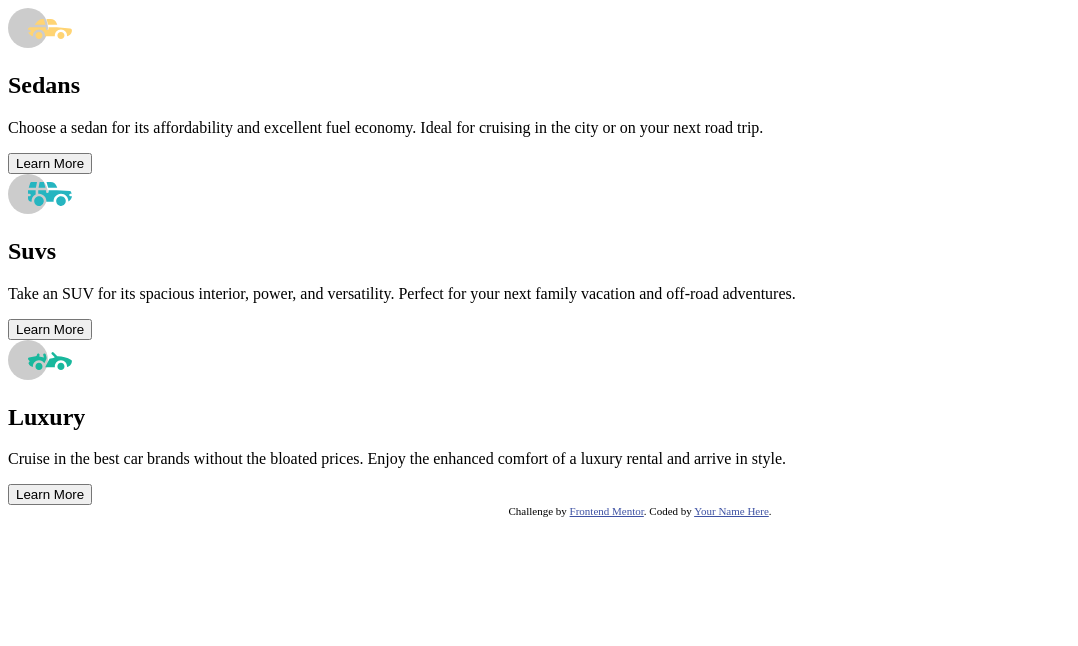
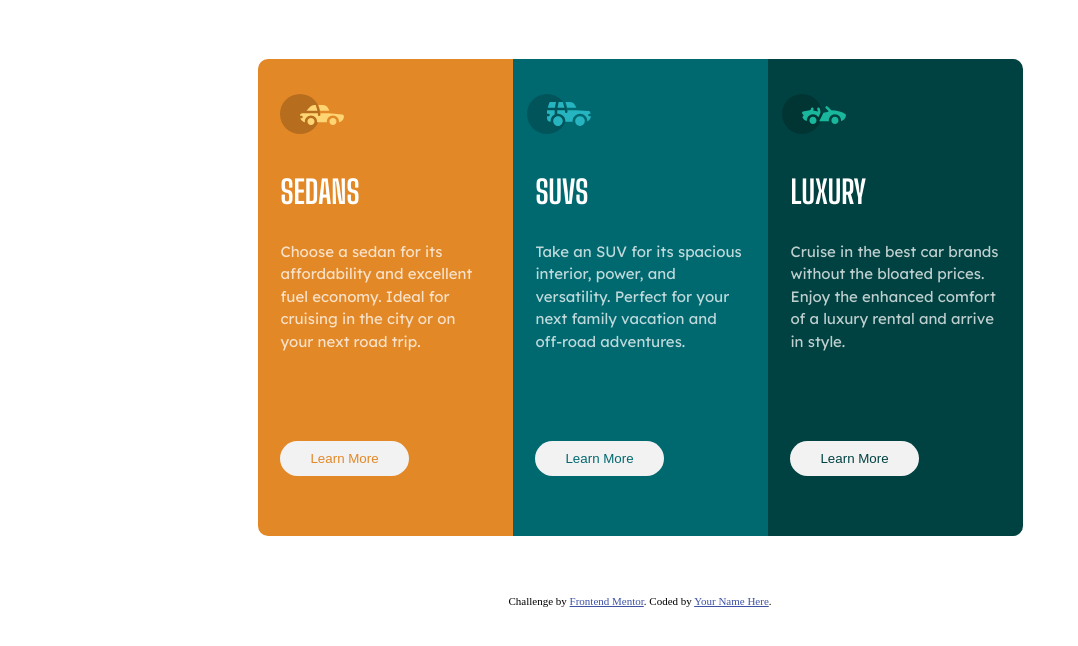
Before and after one commit to ignaciorumbodesk/3-column-preview-card-component-main, a plain HTML site: page index.html in a window 1280 px wide. Shown: the whole page, without its empty margins (0-1078 px from the left). Drawn offline with Linux system fonts and the light colour scheme.

Commit message:
Se añaden estilos formato DESKTOP

```diff
--- a/index.html
+++ b/index.html
@@ -5,7 +5,14 @@
   <meta name="viewport" content="width=device-width, initial-scale=1.0"> <!-- displays site properly based on user's device -->
   <link rel="icon" type="image/png" sizes="32x32" href="./images/favicon-32x32.png">
   <title>Frontend Mentor | 3-column preview card component</title>
+  <link rel="stylesheet" href="style.css">
   <!-- Feel free to remove these styles or customise in your own stylesheet 👍 -->
+  <link rel="preconnect" href="https://fonts.googleapis.com">
+  <link rel="preconnect" href="https://fonts.gstatic.com" crossorigin>
+  <link href="https://fonts.googleapis.com/css2?family=Big+Shoulders+Display:wght@700&display=swap" rel="stylesheet">
+  <link rel="preconnect" href="https://fonts.googleapis.com">
+  <link rel="preconnect" href="https://fonts.gstatic.com" crossorigin>
+  <link href="https://fonts.googleapis.com/css2?family=Big+Shoulders+Display:wght@700&family=Lexend+Deca&display=swap" rel="stylesheet">
   <style>
     .attribution { font-size: 11px; text-align: center; }
     .attribution a { color: hsl(228, 45%, 44%); }
@@ -13,43 +20,43 @@
 </head>
 <body>
   <main>
-    <article>
-      <header id="Sedans">
-        <img src="./images/icon-sedans.svg" alt="Sedans car">
-        <h2>Sedans</h2>
+    <article id="sedans">
+      <header class="container">
+        <img class ="vehicle-image" src="./images/icon-sedans.svg" alt="Sedans car">
+        <h2>SEDANS</h2>
       </header>
-      <section>
+      <section class="container">
         <p>Choose a sedan for its affordability and excellent fuel economy. Ideal for cruising in the city
           or on your next road trip.</p>
       </section>
-      <footer>
-        <button type="submit">Learn More</button>
+      <footer class="container">
+        <button type="button">Learn More</button>
       </footer>
     </article>
     <article id="suvs">
-      <header>
-        <img src="./images/icon-suvs.svg" alt="Suvs vehicles">
-        <h2>Suvs</h2>
+      <header class="container">
+        <img class="vehicle-image scaled" src="./images/icon-suvs.svg" alt="Suvs vehicles">
+        <h2>SUVS</h2>
       </header>
-      <section>
+      <section class="container">
         <p>Take an SUV for its spacious interior, power, and versatility. Perfect for your next family vacation
           and off-road adventures.
         </p>
       </section>
-      <footer>
+      <footer class="container">
         <button type="submit">Learn More</button>
       </footer>
     </article>
     <article id="luxury">
-      <header>
-        <img src="./images/icon-luxury.svg" alt="Luxury cars">
-        <h2>Luxury</h2>
+      <header class="container">
+        <img class="vehicle-image scaled" src="./images/icon-luxury.svg" alt="Luxury cars">
+        <h2>LUXURY</h2>
       </header>
-      <section>
+      <section class="container">
         <p>Cruise in the best car brands without the bloated prices. Enjoy the enhanced comfort of a luxury
           rental and arrive in style.</p>
       </section>
-      <footer>
+      <footer class="container">
         <button type="submit">Learn More</button>
       </footer>
     </article>
@@ -60,20 +67,3 @@
   </div>
 </body>
 </html>
-
-<!--
-
-  Sedans
-  Choose a sedan for its affordability and excellent fuel economy. Ideal for cruising in the city
-  or on your next road trip.
-
-  SUVs
-  Take an SUV for its spacious interior, power, and versatility. Perfect for your next family vacation
-  and off-road adventures.
-
-  Luxury
-  Cruise in the best car brands without the bloated prices. Enjoy the enhanced comfort of a luxury
-  rental and arrive in style.
-
-
--->
--- a/style.css
+++ b/style.css
@@ -0,0 +1,101 @@
+* {
+    margin: 0px;
+    padding: 0px;
+    box-sizing: border-box;
+}
+
+main {
+    display: flex;
+    justify-content: center;
+    align-items: center;
+    height: 390px;
+    width: 770px;
+    margin: 8% auto;
+}
+
+section {
+    height: 200px;
+}
+
+#sedans, #suvs, #luxury {
+    color:  hsl(0, 0%, 100%);
+    width: 255px;
+}
+
+
+#sedans h2, #suvs h2, #luxury h2 {
+    font-family: 'Big Shoulders Display', cursive;
+    font-weight: 700;
+    font-size: 2rem;
+    margin-bottom: 30px;
+}
+
+#sedans p, #suvs p, #luxury p {
+    color:  hsla(0, 0%, 100%, 0.75);
+    font-family: 'Big Shoulders Display', cursive;
+    font-family: 'Lexend Deca', sans-serif;
+    font-weight: 400;
+    font-size: 15px;
+    line-height: 1.5;
+}
+
+#sedans {
+    background-color: hsl(31, 77%, 52%);
+    border-radius: 10px 0px 0px 10px;
+    -moz-border-radius: 10px 0px 0px 10px;
+    -webkit-border-radius: 10px 0px 0px 10px;
+    border: 0px solid #000000
+}
+
+#sedans .vehicle-image {
+    padding:35px 0;
+}
+
+#sedans button {
+    color: hsl(31, 77%, 52%);
+}
+
+#suvs {
+    background-color: hsl(184, 100%, 22%);
+}
+
+#suvs .vehicle-image {
+    padding:35px 0px;
+}
+
+#suvs button {
+    color: hsl(184, 100%, 22%);
+}
+
+#luxury {
+    background-color: hsl(179, 100%, 13%);
+    border-radius: 0px 10px 10px 0px;
+    -moz-border-radius: 10px 10px 10px 0px;
+    -webkit-border-radius: 0px 10px 10px 0px;
+    border: 0px solid #000000
+}
+
+#luxury .vehicle-image {
+    padding:35px 0px;
+}
+
+#luxury button {
+    color: hsl(179, 100%, 13%);
+}
+
+.container {
+    margin: 0px auto;
+    width: 82%;
+}
+
+button {
+    border-radius:25px 25px 25px 25px;
+    background-color: hsl(0, 0%, 95%);
+    margin-bottom:60px;
+    padding: 10px 30px;
+    border: 0px solid;
+}
+
+.scaled {
+    transform: translateX(-8px);
+}
```
